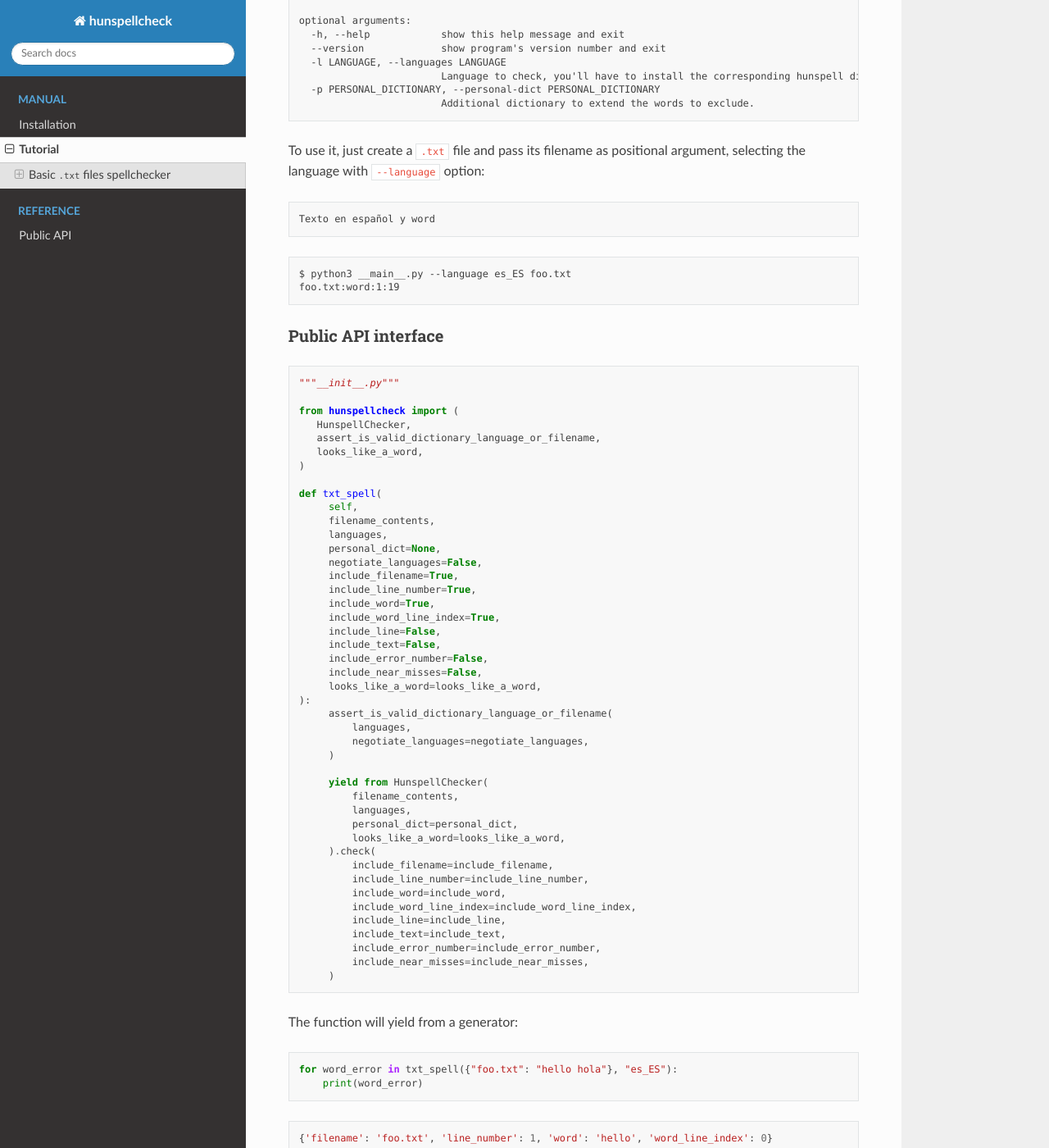
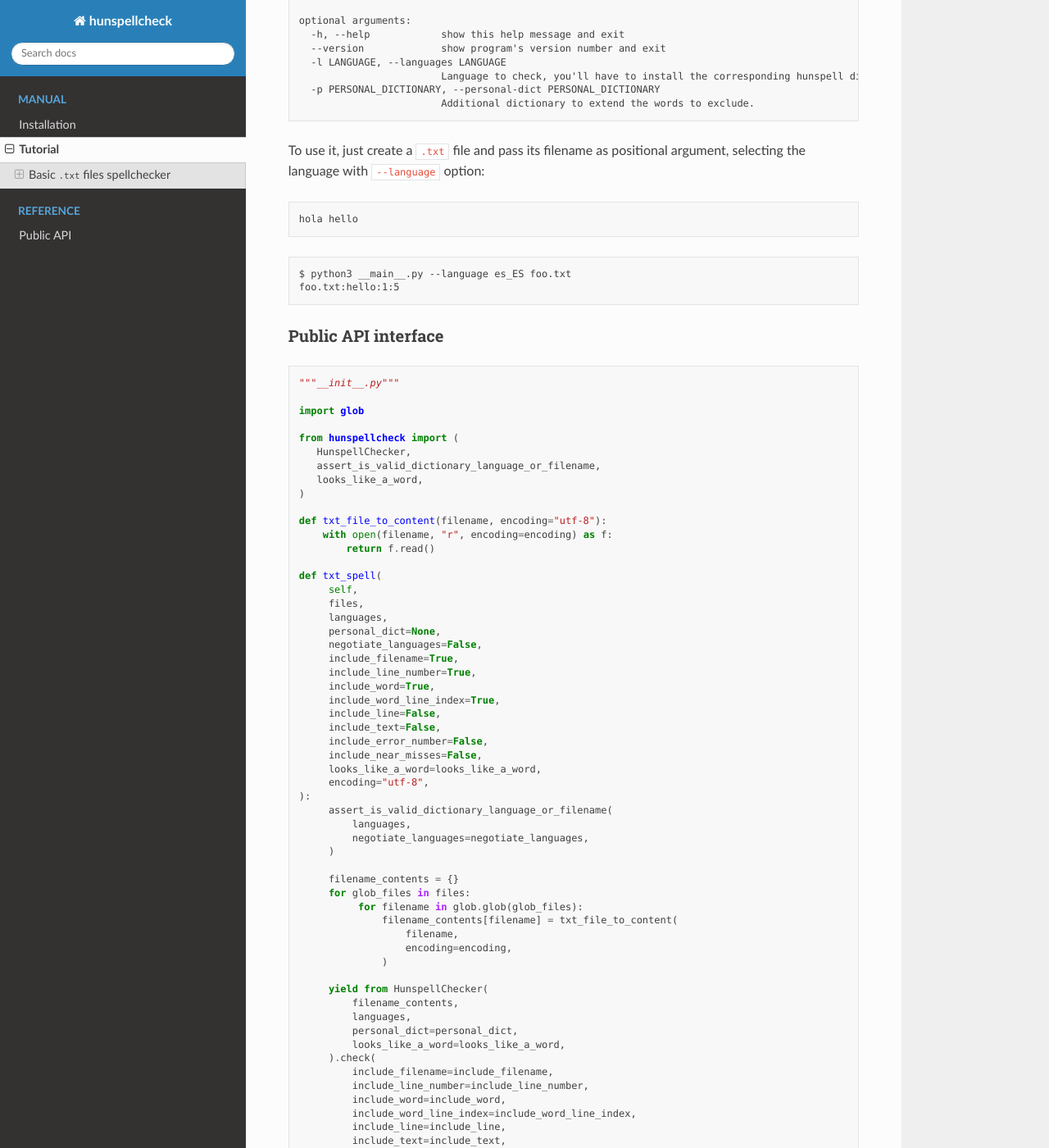
Before and after one commit to mondeja/hunspellcheck, a Sphinx documentation site: the page built from docs/tutorial.rst, in a window 1280 px wide and 1400 px high, scrolled down 1234 px. Shown: the whole window at 82% size. Built offline with Sphinx 7.4.7 and the Read the Docs theme 2.0.0, drawn with Linux system fonts in a browser that asks for light colours; some of the changed text lies outside the part shown.

```diff
--- a/docs/tutorial.rst
+++ b/docs/tutorial.rst
@@ -82,13 +82,12 @@ argument, selecting the language with ``--language`` option:
 
 .. code-block::
 
-   Texto en español y word
-
+   hola hello
 
 .. code-block:: bash
 
    $ python3 __main__.py --language es_ES foo.txt
-   foo.txt:word:1:19
+   foo.txt:hello:1:5
 
 
 Public API interface
@@ -98,15 +97,21 @@ Public API interface
 
    """__init__.py"""
 
+   import glob
+
    from hunspellcheck import (
       HunspellChecker,
       assert_is_valid_dictionary_language_or_filename,
       looks_like_a_word,
    )
 
+   def txt_file_to_content(filename, encoding="utf-8"):
+       with open(filename, "r", encoding=encoding) as f:
+           return f.read()
+
    def txt_spell(
         self,
-        filename_contents,
+        files,
         languages,
         personal_dict=None,
         negotiate_languages=False,
@@ -119,11 +124,20 @@ Public API interface
         include_error_number=False,
         include_near_misses=False,
         looks_like_a_word=looks_like_a_word,
+        encoding="utf-8",
    ):
         assert_is_valid_dictionary_language_or_filename(
             languages,
             negotiate_languages=negotiate_languages,
         )
+
+        filename_contents = {}
+        for glob_files in files:
+             for filename in glob.glob(glob_files):
+                 filename_contents[filename] = txt_file_to_content(
+                     filename,
+                     encoding=encoding,
+                 )
 
         yield from HunspellChecker(
             filename_contents,
@@ -144,10 +158,18 @@ Public API interface
 
 The function will yield from a generator:
 
+.. rubric:: Input
+
+.. code-block::
+
+   hello hola
+
 .. code-block:: python
 
-   for word_error in txt_spell({"foo.txt": "hello hola"}, "es_ES"):
+   for word_error in txt_spell(["foo.txt"], "es_ES"):
        print(word_error)
+
+.. rubric:: Output
 
 .. code-block:: python
 
```
Also changed, not shown: 1 other file.
